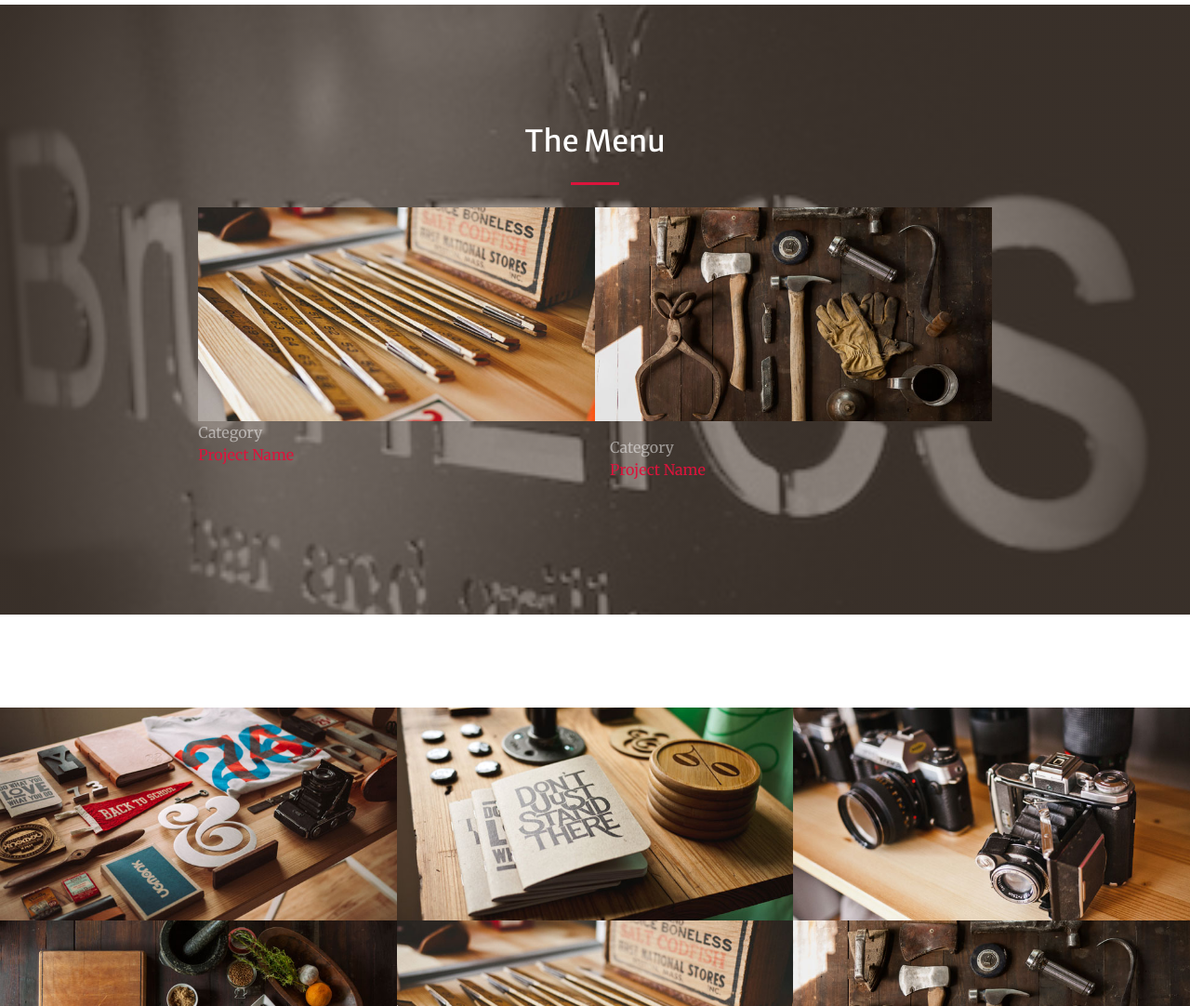
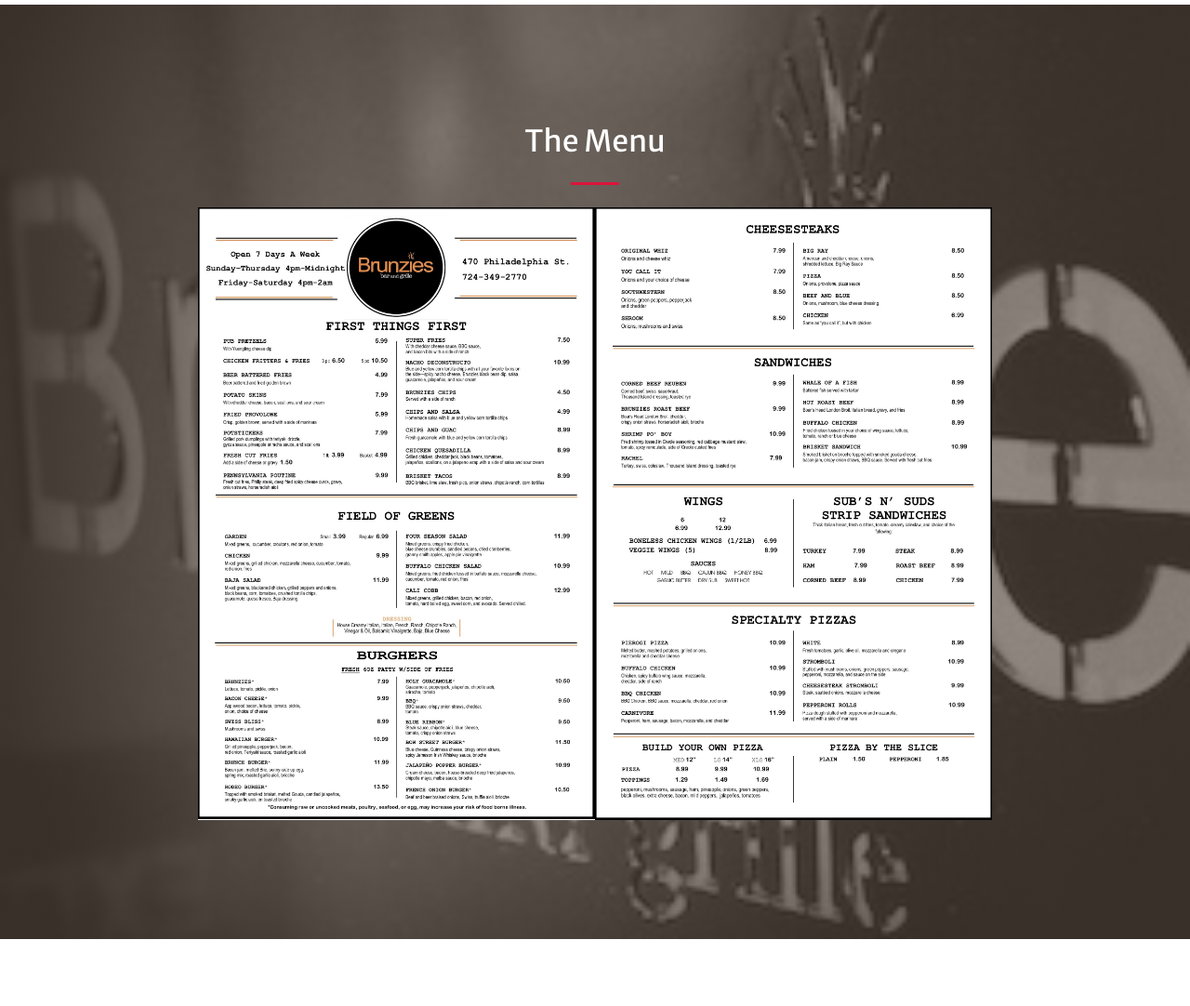
Before and after one commit to gregknudsen-zz/gatsby-brunzies, a Gatsby site: page / in a window 1280 px wide. Shown: the part 1580-2662 px from the top of the page at 93% size. Built offline with nearby package versions, Linux system fonts and the light colour scheme; Gatsby itself is replaced by a stand-in of ours.

Commit message:
add menus to site and modals

```diff
--- a/src/components/portfolio/carousel.js
+++ b/src/components/portfolio/carousel.js
@@ -10,11 +10,11 @@
     <Carousel.Item key={index}>
       <figure>
         <Img fluid={image.node.childImageSharp.fluid}/>
-        <figcaption>
+        {/* <figcaption>
           <div className="bottom-bar">
             <div className="counter">{index + 1} of {images.length}</div>
           </div>
-        </figcaption>
+        </figcaption> */}
       </figure>
     </Carousel.Item>
   );
--- a/src/pages/index.js
+++ b/src/pages/index.js
@@ -62,27 +62,27 @@
             <hr className="divider my-4"/>
             <div className="row justify-content-center no-gutters">
               <div className="col-lg-4 col-sm-6">
-                <a className="portfolio-box" href="img/portfolio/fullsize/5.jpg" onClick={this.handlePortfolioClick.bind(this, 4)}>
-                  <Img fluid={this.props.data.images.edges[4].node.childImageSharp.fluid}/>
+                <a className="portfolio-box" href="menus/menu-page-1.jpg" onClick={this.handlePortfolioClick.bind(this, 6)}>
+                  <Img fluid={this.props.data.images.edges[6].node.childImageSharp.fluid}/>
                   <div className="portfolio-box-caption">
                     <div className="project-category text-white-50">
-                      Category
+                      Menu
                     </div>
                     <div className="project-name">
-                      Project Name
+                      Page 1
                     </div>
                   </div>
                 </a>
               </div>
               <div className="col-lg-4 col-sm-6">
-                <a className="portfolio-box" href="img/portfolio/fullsize/6.jpg" onClick={this.handlePortfolioClick.bind(this, 5)}>
-                  <Img fluid={this.props.data.images.edges[5].node.childImageSharp.fluid}/>
+                <a className="portfolio-box" href="menus/menu-page-2.jpg" onClick={this.handlePortfolioClick.bind(this, 7)}>
+                  <Img fluid={this.props.data.images.edges[7].node.childImageSharp.fluid}/>
                   <div className="portfolio-box-caption p-3">
                     <div className="project-category text-white-50">
-                      Category
+                      Menu
                     </div>
                     <div className="project-name">
-                      Project Name
+                      Page 2
                     </div>
                   </div>
                 </a>
--- a/src/sass/_global.scss
+++ b/src/sass/_global.scss
@@ -92,3 +92,25 @@
 .site-container.navbar-scrolled #mainNav {
 	background-color: #fefefe;
 }
+
+#menu .container-fluid .portfolio-box .portfolio-box-caption {
+	display: flex;
+	align-items: center;
+	justify-content: center;
+	flex-direction: column;
+	width: 100%;
+	height: 100%;
+	position: absolute;
+	bottom: 0;
+	text-align: center;
+	opacity: 0;
+	color: #fff;
+	background: rgba(220, 20, 60, 0.9);
+	-webkit-transition: opacity 0.25s ease;
+	transition: opacity 0.25s ease;
+	text-align: center;
+}
+
+#menu .container-fluid .portfolio-box .portfolio-box-caption:hover {
+	opacity: 1;
+}
--- a/src/sass/_portfolio.scss
+++ b/src/sass/_portfolio.scss
@@ -1,5 +1,6 @@
 // Styling for the portfolio section
-#photos {
+#photos,
+#menu {
 	.container-fluid {
 		max-width: 1920px;
 		.portfolio-box {
```
Also changed, not shown: src/images/portfolio/fullsize/menu-page-1.jpg (added), src/images/portfolio/fullsize/menu-page-2.jpg (added), src/menus/menu-19.01.08(2).jpg (deleted), src/menus/menu-19.01.08.jpg (deleted), src/menus/menu-page-1.jpg (added), src/menus/menu-page-2.jpg (added).
